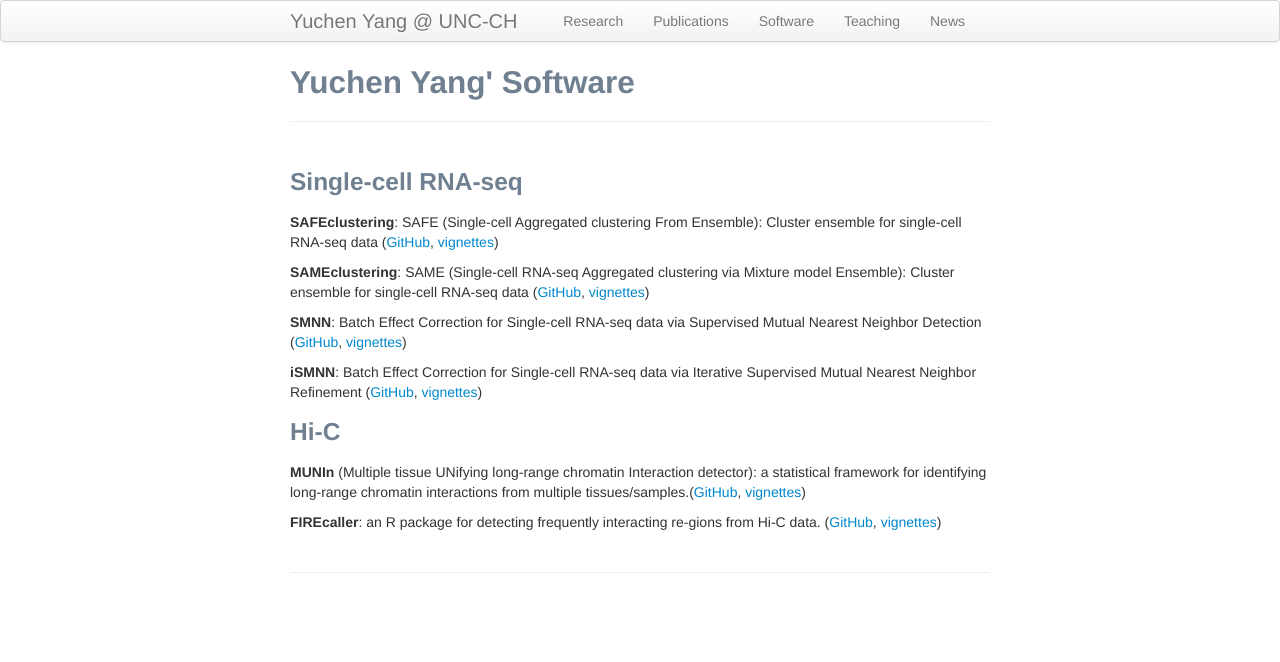
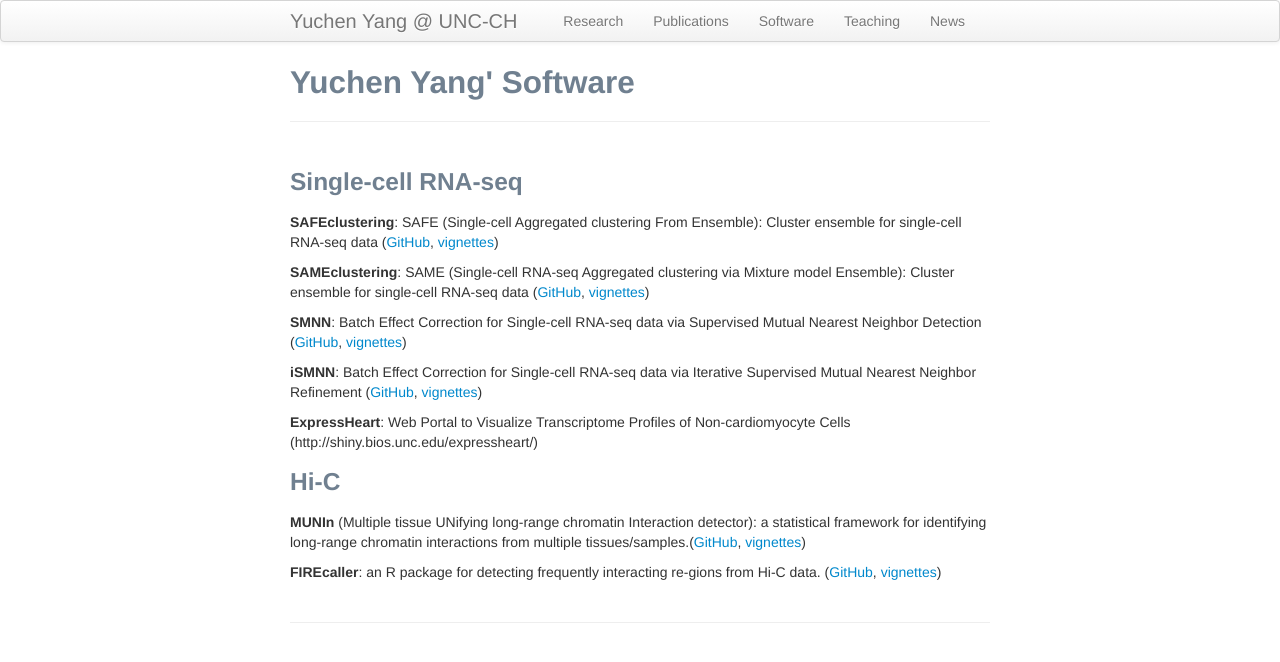
Before and after one commit to yycunc/yycunc.github.io, a Jekyll site: the page built from pages/software.md, in a window 1280 px wide. Shown: the top 662 px of the page. Built offline with Jekyll 4.4.1, drawn with Linux system fonts in a browser that asks for light colours.

Commit message:
Update software.md

```diff
--- a/pages/software.md
+++ b/pages/software.md
@@ -13,6 +13,8 @@ title: Yuchen Yang' Software
 
 **iSMNN**: Batch Effect Correction for Single-cell RNA-seq data via Iterative Supervised Mutual Nearest Neighbor Refinement ([GitHub](https://github.com/yycunc/iSMNN), [vignettes](https://github.com/yycunc/iSMNN/blob/main/README.md))
 
+**ExpressHeart**: Web Portal to Visualize Transcriptome Profiles of Non-cardiomyocyte Cells (http://shiny.bios.unc.edu/expressheart/)
+
 ### Hi-C
 
 **MUNIn** (Multiple tissue UNifying long-range chromatin Interaction detector): a statistical framework for identifying long-range chromatin interactions from multiple tissues/samples.([GitHub](https://github.com/yycunc/MUNIn), [vignettes](https://github.com/yycunc/MUNIn/blob/master/README.md))
```
